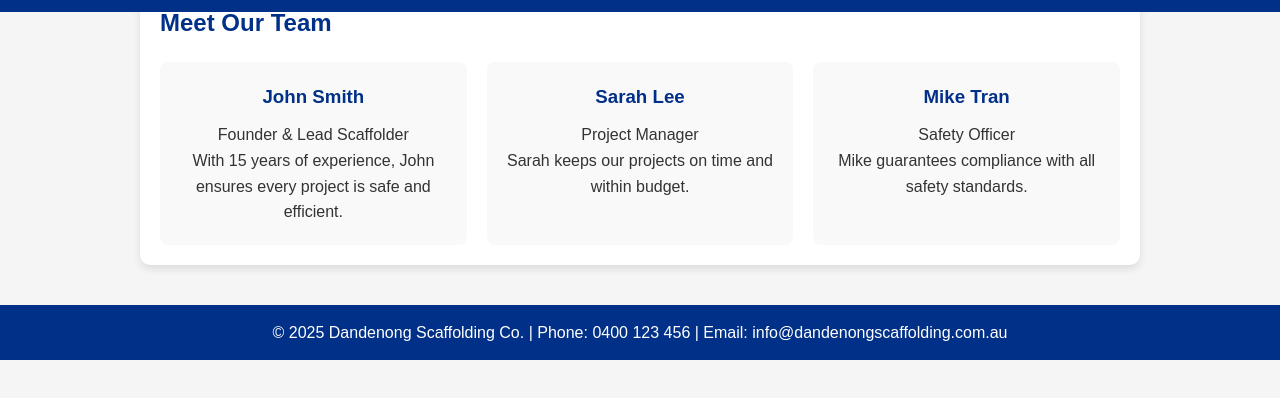
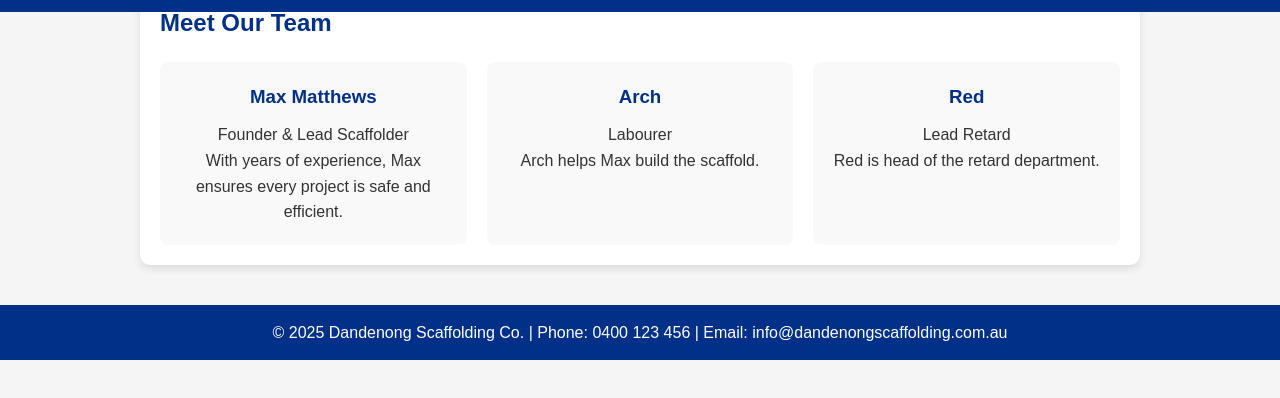
Before and after one commit to MMatthews71/scaffwebsite, a plain HTML site: page team.html in a window 1280 px wide. Shown: the part 56-454 px from the top of the page. Drawn offline with Linux system fonts and the light colour scheme.

Commit message:
Update team.html

```diff
--- a/team.html
+++ b/team.html
@@ -21,19 +21,19 @@
         <h2>Meet Our Team</h2>
         <div class="team-grid">
             <div class="team-member">
-                <h3>John Smith</h3>
+                <h3>Max Matthews</h3>
                 <p>Founder & Lead Scaffolder</p>
-                <p>With 15 years of experience, John ensures every project is safe and efficient.</p>
+                <p>With years of experience, Max ensures every project is safe and efficient.</p>
             </div>
             <div class="team-member">
-                <h3>Sarah Lee</h3>
-                <p>Project Manager</p>
-                <p>Sarah keeps our projects on time and within budget.</p>
+                <h3>Arch</h3>
+                <p>Labourer</p>
+                <p>Arch helps Max build the scaffold.</p>
             </div>
             <div class="team-member">
-                <h3>Mike Tran</h3>
-                <p>Safety Officer</p>
-                <p>Mike guarantees compliance with all safety standards.</p>
+                <h3>Red</h3>
+                <p>Lead Retard</p>
+                <p>Red is head of the retard department.</p>
             </div>
         </div>
     </section>
```
